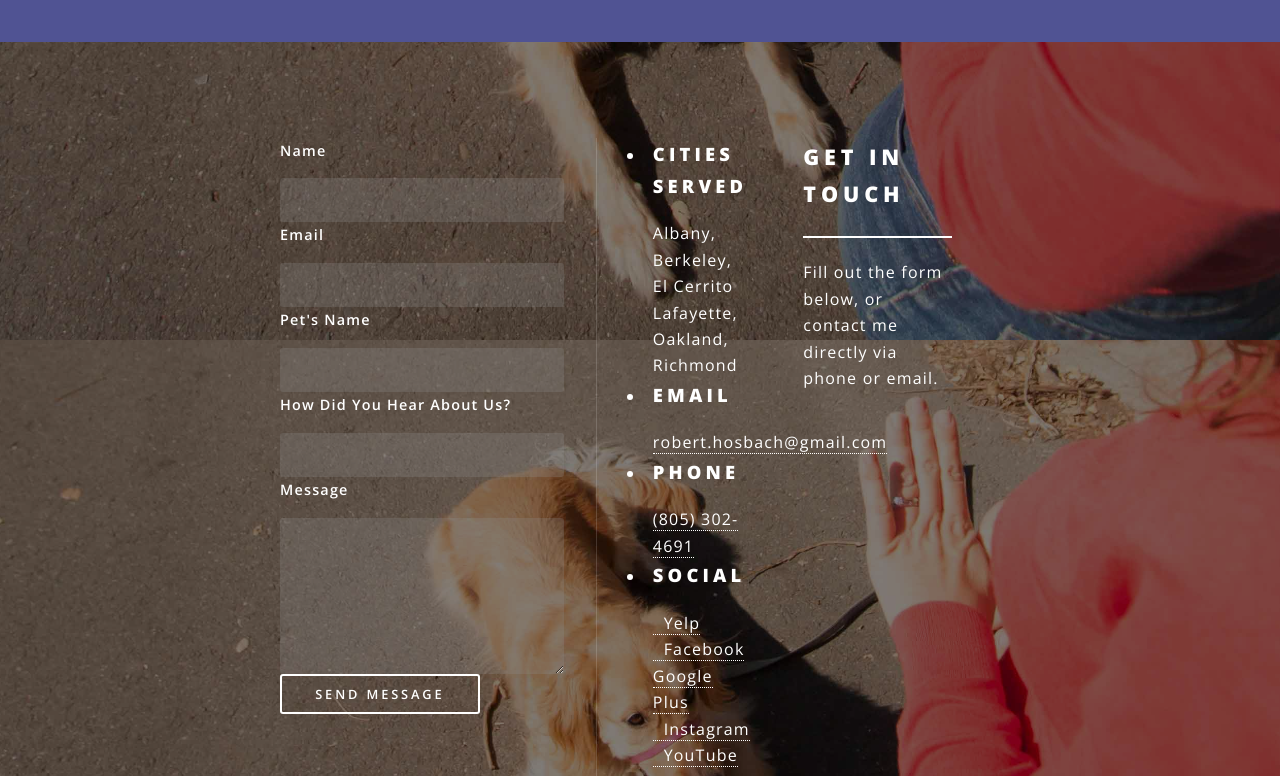
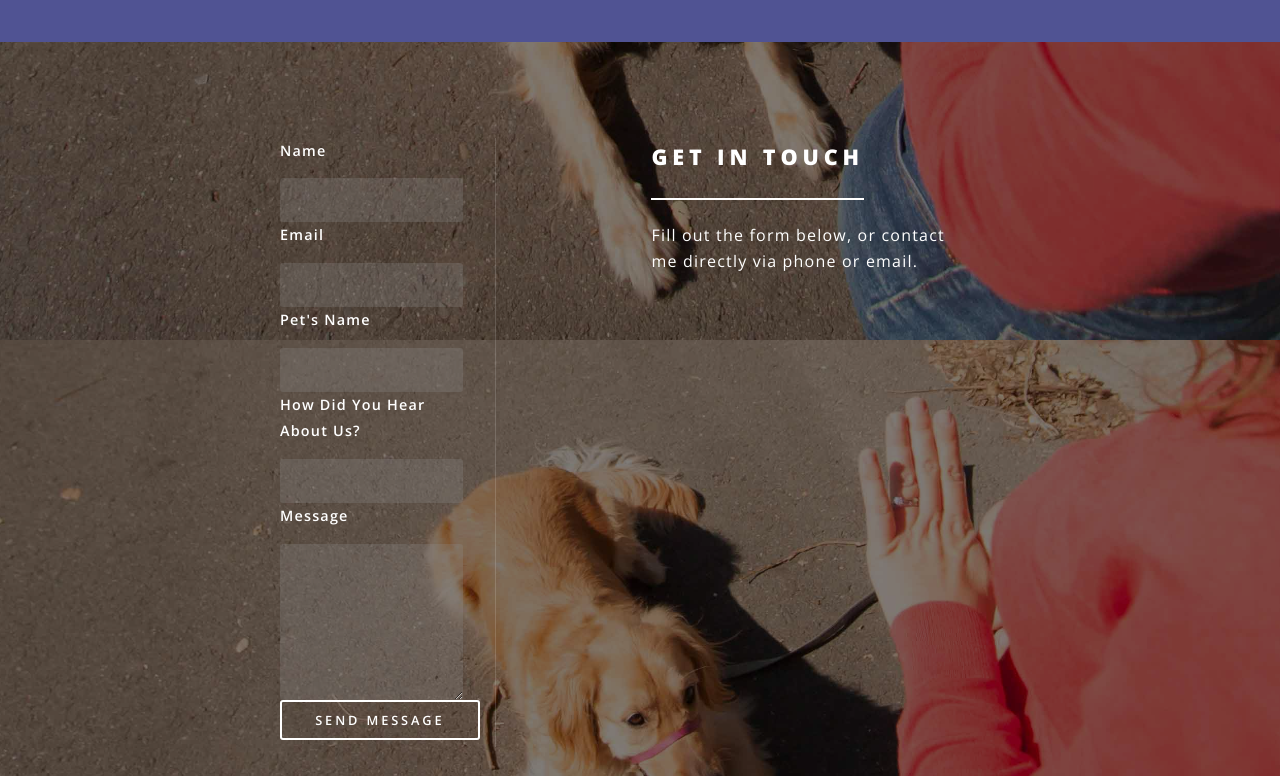
Before and after one commit to dancingtailsdogtraining/dancingtailsdogtraining.github.io, a plain HTML site: page index.html in a window 1280 px wide. Shown: the part 3660-4436 px from the top of the page. Drawn offline with nearby package versions, Linux system fonts and the light colour scheme.

Commit message:
Still updating contact section

```diff
--- a/assets/css/main.css
+++ b/assets/css/main.css
@@ -2220,10 +2220,7 @@
 /* Split */
 
 	.split {
-		display: -moz-flex;
-		display: -webkit-flex;
-		display: -ms-flex;
-		display: flex;
+
 	}
 
 		.split > * {
```
